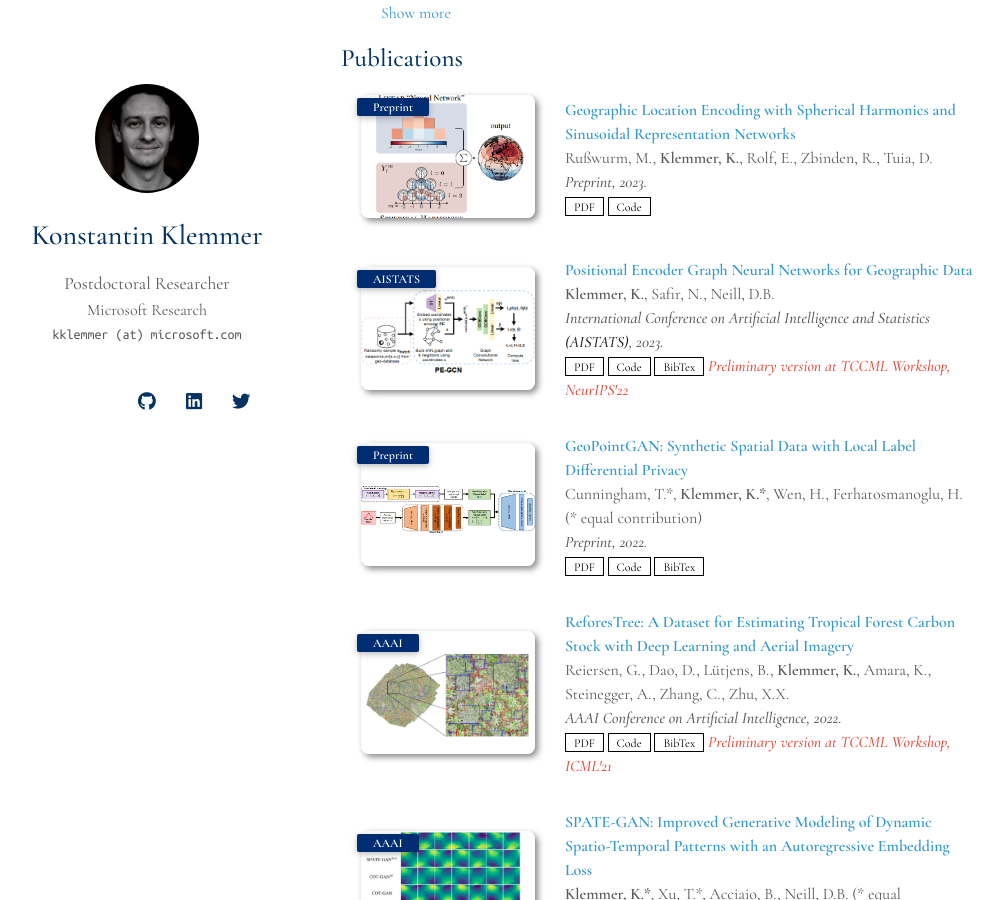
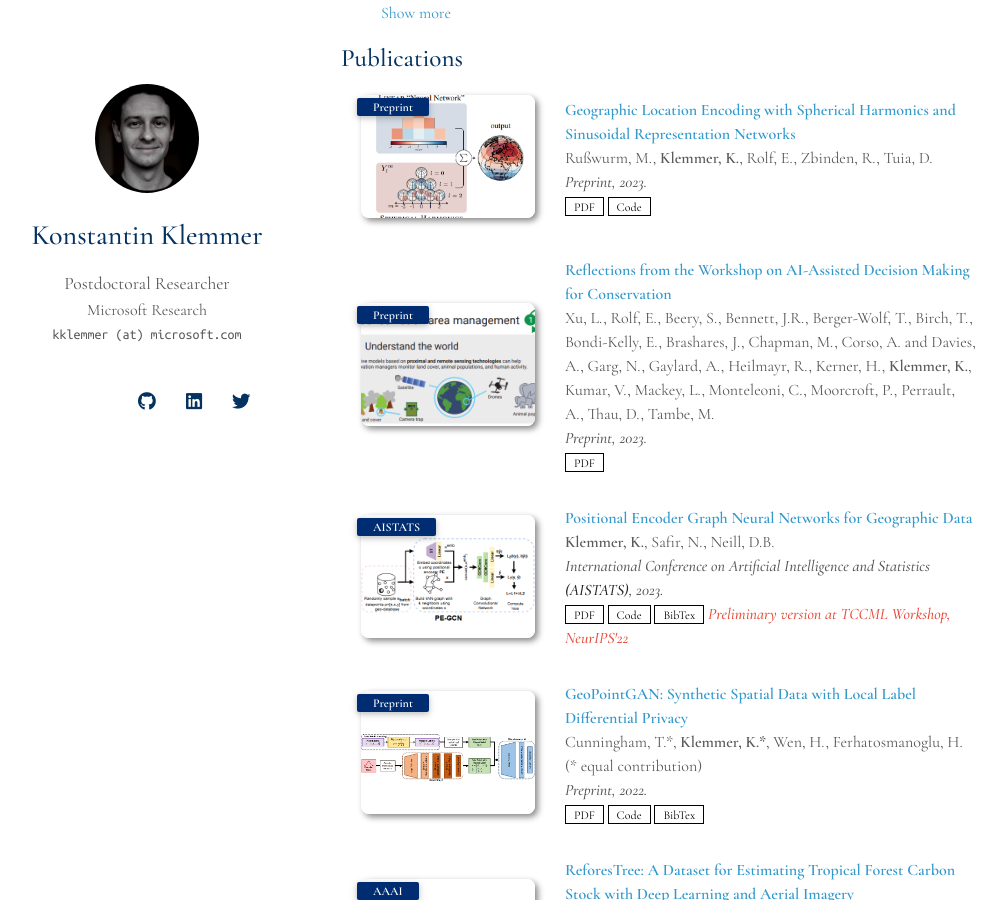
Before and after one commit to konstantinklemmer/konstantinklemmer.github.io, a Jekyll site: the page built from index.md, in a window 1280 px wide and 900 px high, scrolled down 637 px. Shown: the whole window, without its empty margins (129-1135 px from the left). Built offline with Jekyll 4.4.1, drawn with Linux system fonts in a browser that asks for light colours; nearby versions of some CDN libraries; a style sheet for code colours, icons or effects is not loaded; our own code applies the rules of GitHub Pages for plain Markdown files.

Commit message:
Add AI conservation paper

```diff
--- a/_data/publications.yml
+++ b/_data/publications.yml
@@ -9,6 +9,14 @@ main:
     #bibtex: https://github.com/konstantinklemmer/pe-gnn#citation
     image: ./assets/img/pub/arxiv23a.png
     #notes: Preliminary version at TCCML Workshop, NeurIPS'22
+
+  - title: Reflections from the Workshop on AI-Assisted Decision Making for Conservation
+    authors: Xu, L., Rolf, E., Beery, S., Bennett, J.R., Berger-Wolf, T., Birch, T., Bondi-Kelly, E., Brashares, J., Chapman, M., Corso, A. and Davies, A., Garg, N., Gaylard, A., Heilmayr, R., Kerner, H., <b>Klemmer, K.</b>, Kumar, V., Mackey, L., Monteleoni, C., Moorcroft, P., Perrault, A., Thau, D., Tambe, M.
+    conference_short: Preprint
+    conference: Preprint, 2023.
+    pdf: https://arxiv.org/pdf/2307.08774.pdf
+    #bibtex: https://github.com/konstantinklemmer/pe-gnn#citation
+    image: ./assets/img/pub/ai_eco.png
 
   - title: Positional Encoder Graph Neural Networks for Geographic Data
     authors: <b>Klemmer, K.</b>, Safir, N., Neill, D.B.
```
Also changed, not shown: assets/img/pub/ai_eco.png (added).
